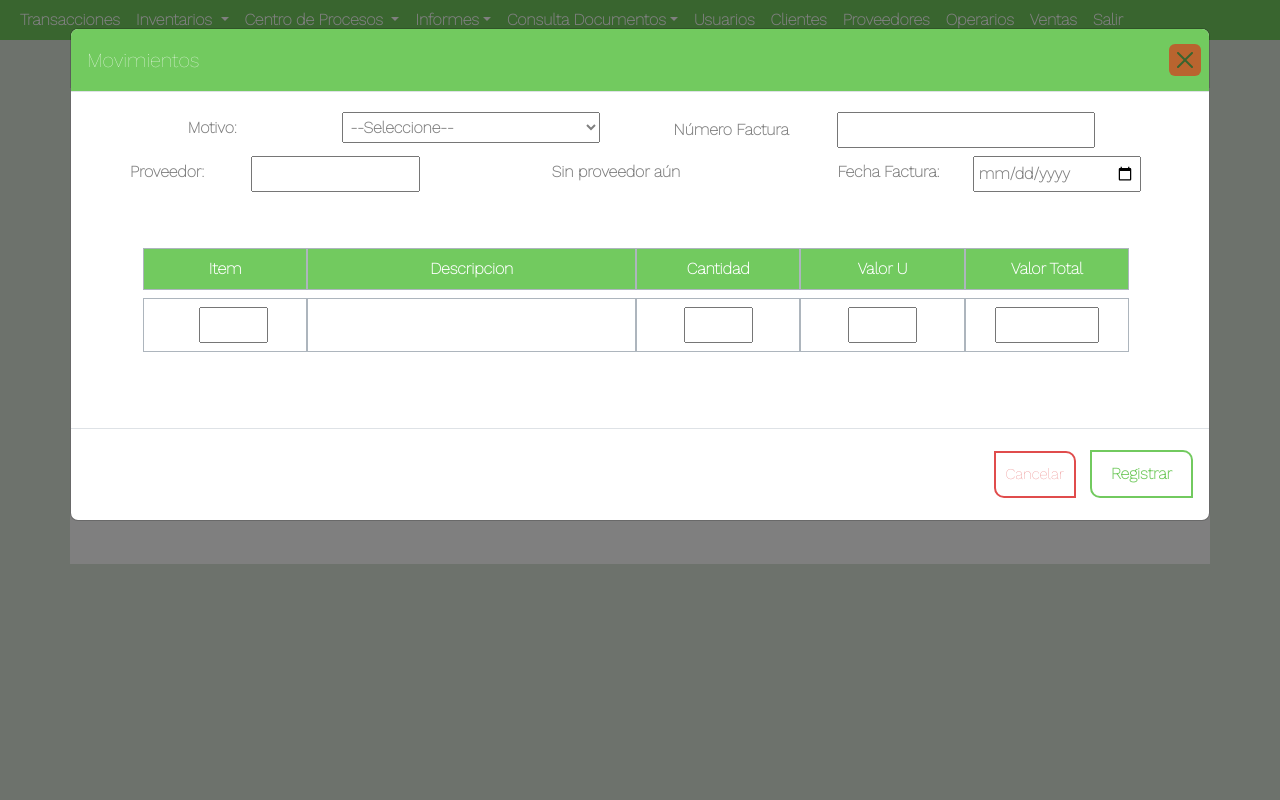
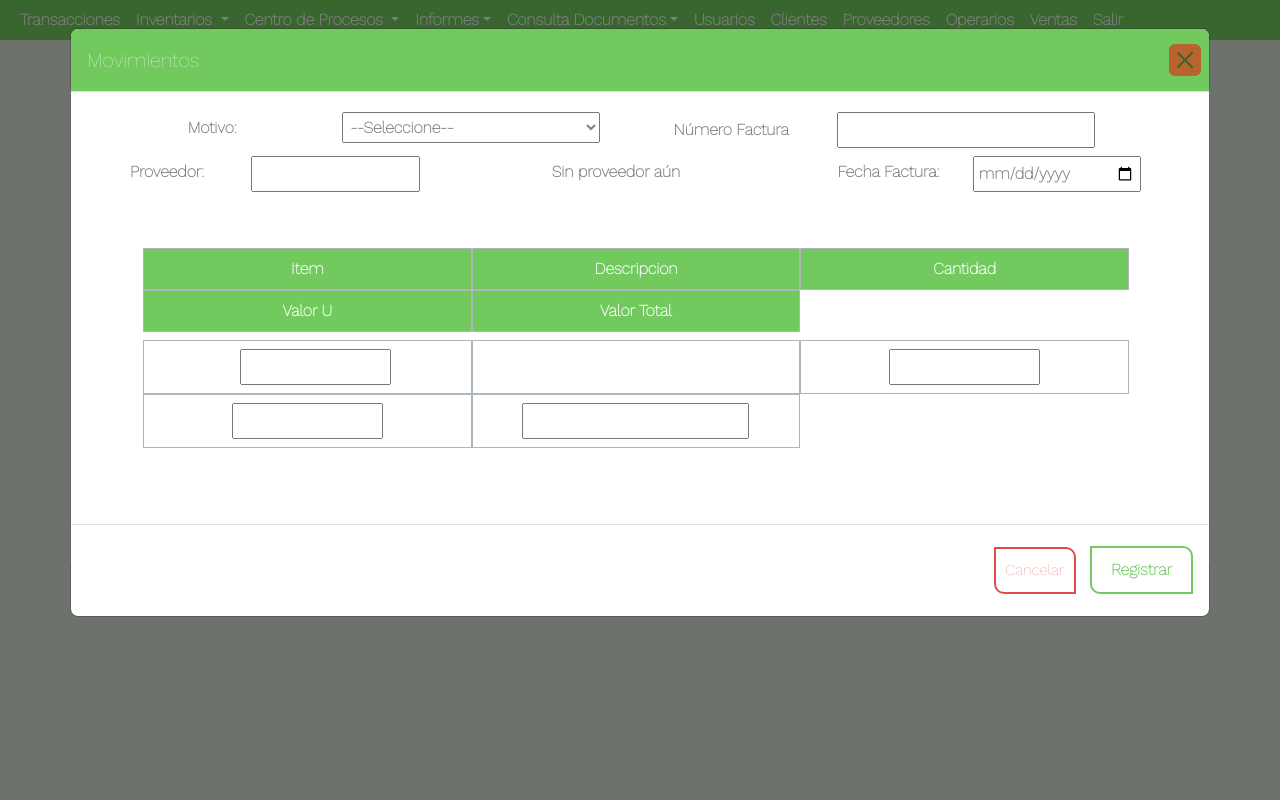
Before and after one commit to JhonZC11/ADSO, a PHP site: page /pages/transacciones/movimientos.php in a window 1280 px wide, after a click on "Agregar". Run offline with PHP 8.4, Linux system fonts and the light colour scheme; data comes from the database, SQL or seed files in the repository; some libraries are stand-ins or nearby versions.

Commit message:
Se arregla el front

```diff
--- a/css/general.css
+++ b/css/general.css
@@ -3,4 +3,5 @@
     font-family: 'Work Sans', sans-serif;
 }
 body{background: #dbe4d9;
+    overflow-x: hidden;
 }
--- a/js/general.js
+++ b/js/general.js
@@ -195,11 +195,10 @@ function cargaItem() {
 
 //=========================================================================================
 function vTotal() {
-    var inp1 = document.getElementById("cant").value;
+    var inp1 = document.getElementById("cantidad").value;
     var inp2 = document.getElementById("v_kg").value;
     var vT = inp1 * inp2;
     var label = document.getElementById("v_total").value = vT;
-
 }
 
 
--- a/pages/transacciones/movimientos.php
+++ b/pages/transacciones/movimientos.php
@@ -211,6 +211,8 @@
     </div>
 
 
+
+
     <div class="modal modal-xl" id="exampleModal" tabindex="-1" aria-labelledby="exampleModalLabel" aria-hidden="true">
         <div class="modal-dialog">
             <div class="modal-content">
@@ -222,8 +224,8 @@
                     <form action="movimientos/o_movimientos.php" method="POST">
                         <!-- Datos principales -->
                         <div class="row pe-5">
-                            <div class="col-6 text-center">
-                                <label for="" class=" pt-2">Motivo: </label>
+                            <div class="col-12 col-sm-6 lg-3 text-center">
+                                <label for="" class="form-label pt-2">Motivo: </label>
                                 <select name="motivo" id="motivo" class="p-1 m-1 w-50 float-end">
                                     <option value="">--Seleccione--</option>
                                     <option value="EAC">EAC-Entrada Almacén</option>
@@ -231,54 +233,54 @@
                                     <option value="DB">DB-Dar baja</option>
                                 </select>
                             </div>
-                            <div class="col-6 text-center">
-                                <label for="" class=" pt-2">Número Factura</label><input type="number" name="n_factura" id="numeroFactura" class="p-1 m-1 w-50 ms-5">
+                            <div class="col-12 col-sm-6 lg-3 text-center">
+                                <label for="" class="form-label pt-2">Número Factura</label><input type="number" name="n_factura" id="numeroFactura" class="p-1 m-1 w-50 ms-5">
                             </div>
                         </div>
                         <div class="row pe-5">
-                            <div class="col-4 text-center">
-                                <label for="" class=" pt-2">Proveedor: </label><input type="text" id="inputProveedor" name="proveedor" class="p-1 m-1 w-50 float-end">
+                            <div class="col-12 col-sm-4 lg-3 text-center">
+                                <label for="" class="form-label pt-2">Proveedor: </label><input type="text" id="inputProveedor" name="proveedor" class="p-1 m-1 w-50 float-end">
                             </div>
-                            <div class="col-4 text-center">
-                                <label for="" id="resultado" class=" pt-2">Sin proveedor aún</label>
+                            <div class="col-12 col-sm-4 lg-3 text-center">
+                                <label for="" id="resultado" class="form-label pt-2">Sin proveedor aún</label>
                             </div>
-                            <div class="col-4 text-center">
-                                <label for="" class=" pt-2">Fecha Factura: </label><input type="date" id="fecha" name="f_factura" class="p-1 m-1 w-50 float-end" required>
+                            <div class="col-12 col-sm-4 lg-3 text-center">
+                                <label for="" class="form-label pt-2">Fecha Factura: </label><input type="date" id="fecha" name="f_factura" class="p-1 m-1 w-50 float-end" required>
                             </div>
                         </div>
                         <!-- Datos Items -->
                         <div class="row m-5 ps-3 text-center">
                             <div class="row p-1">
-                                <div class="col border border-dark-subtle text-center p-2 h">
+                                <div class="col col-sm-4 lg-3 border border-dark-subtle text-center p-2 h">
                                     Item
                                 </div>
-                                <div class="col-4  border border-dark-subtle text-center p-2 h">
+                                <div class="col col-sm-4 lg-3 border border-dark-subtle text-center p-2 h">
                                     Descripcion
                                 </div>
-                                <div class="col  border border-dark-subtle text-center p-2 h">
+                                <div class="col col-sm-4 lg-3  border border-dark-subtle text-center p-2 h">
                                     Cantidad
                                 </div>
-                                <div class="col  border border-dark-subtle text-center p-2 h">
+                                <div class="col col-sm-4 lg-3  border border-dark-subtle text-center p-2 h">
                                     Valor U
                                 </div>
-                                <div class="col  border border-dark-subtle text-center p-2 h">
+                                <div class="col col-sm-4 lg-3  border border-dark-subtle text-center p-2 h">
                                     Valor Total
                                 </div>
                             </div>
                             <div class="row p-1" id="filaInputs">
-                                <div class="col border border-dark-subtle text-center">
+                                <div class="col col-sm-4 lg-3 border border-dark-subtle text-center">
                                     <input type="number" name="id_item" id="item" class="p-1 w-50 ms-4 m-2" required>
                                 </div>
-                                <div class="col-4 border border-dark-subtle">
+                                <div class="col col-sm-4 lg-3 border border-dark-subtle">
                                     <label for="" id="d_item" class="p-1 w-25 m-2"></label>
                                 </div>
-                                <div class="col border border-dark-subtle text-center">
+                                <div class="col col-sm-4 lg-3 border border-dark-subtle text-center">
                                     <input type="number" name="cant" id="cant" class="cant p-1 w-50 m-2" required>
                                 </div>
-                                <div class="col border border-dark-subtle text-center">
+                                <div class="col col-sm-4 lg-3 border border-dark-subtle text-center">
                                     <input type="number" name="v_kg" id="v_kg" class="v_kg p-1 w-50 m-2">
                                 </div>
-                                <div class="col border border-dark-subtle text-center">
+                                <div class="col col-sm-4 lg-3 border border-dark-subtle text-center">
                                     <input type="number" name="" id="v_total" class="v_total p-1 w-75 m-2" readonly>
                                 </div>
                             </div>
```
Also changed, not shown: js/ventas.js (+37 -1 lines), pages/inventarios/ingresos-fisicos.php (+6 -6 lines), pages/ventas/main.php (+64 -42 lines).
